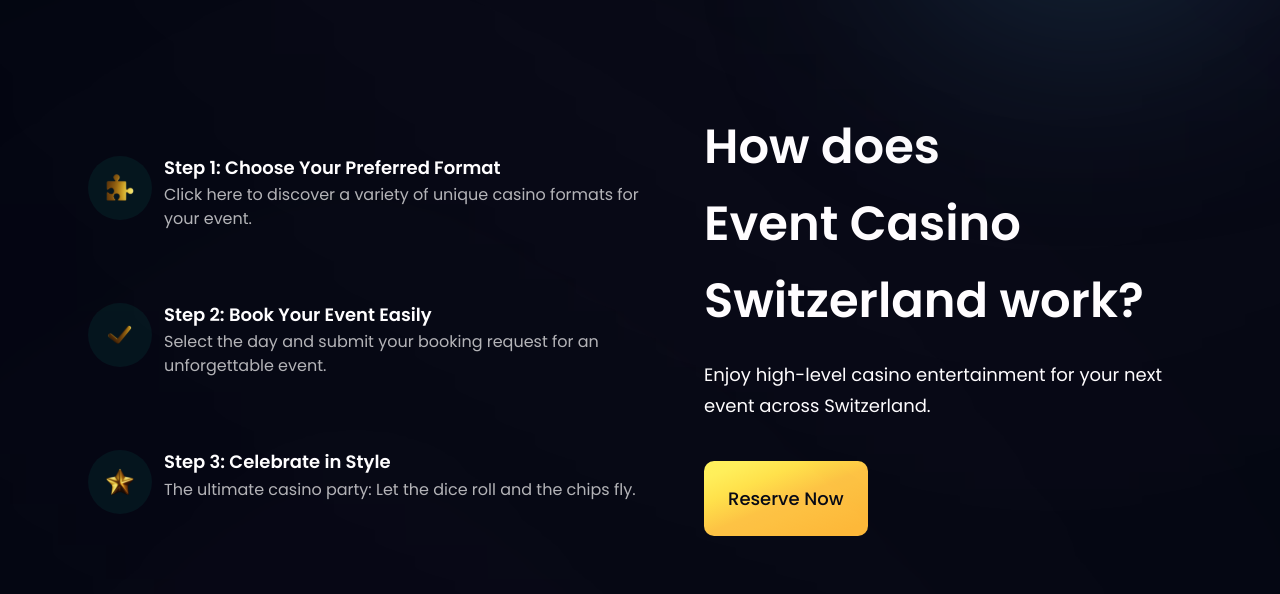
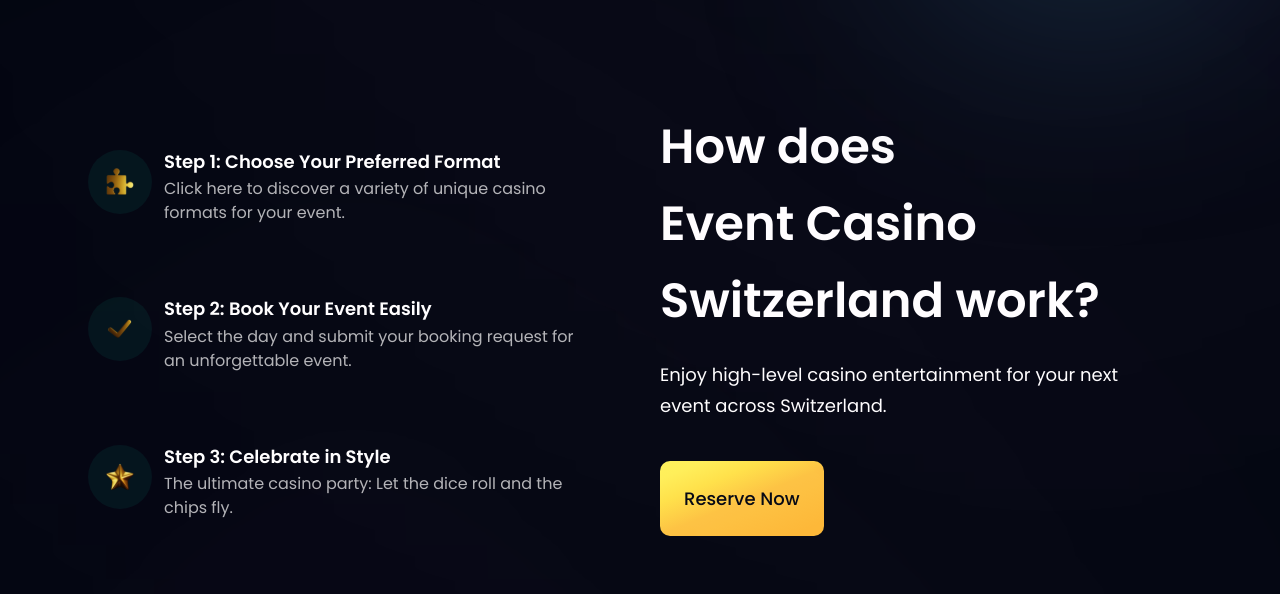
Before and after one commit to dawidglap/webomo, a React (Vite) app: page / in a window 1280 px wide. Shown: the part 820-1414 px from the top of the page. Built offline with nearby package versions, Linux system fonts and the light colour scheme.

Commit message:
fixed padding business component

```diff
--- a/src/components/Business.jsx
+++ b/src/components/Business.jsx
@@ -39,7 +39,7 @@ const FeatureCard = ({ icon, title, content, index }) => {
           transition: { duration: 0.6, ease: "easeOut" },
         },
       }}
-      className={`flex flex-row p-6 rounded-[20px] min-w-[600px] max-w-[800px] flex-1 ${
+      className={` flex flex-row p-6 rounded-[20px] min-w-[300px] md:min-w-[500px] max-w-[800px] flex-1 ${
         index !== features.length - 1 ? "mb-6" : "mb-0"
       } feature-card`} // Set consistent width
     >
```
